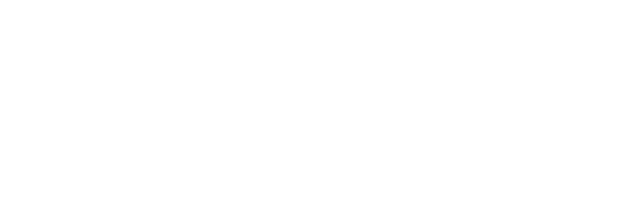
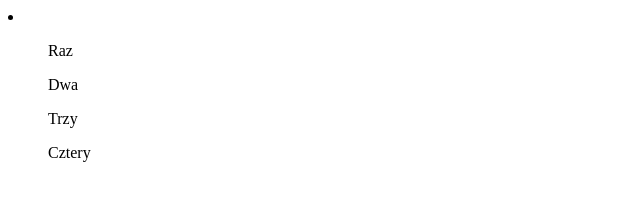
Before and after one commit to JAKVVVB/strona1, a plain HTML site: page index.html in a window 1280 px wide. Shown: the whole page, without its empty margins (0-640 px from the left). Drawn offline with Linux system fonts and the light colour scheme.

Commit message:
Update index.html

```diff
--- a/index.html
+++ b/index.html
@@ -6,6 +6,11 @@
     <title>Document</title>
 </head>
 <body>
-
+    <li>
+        <ul>Raz</ul>
+        <ul>Dwa</ul>
+        <ul>Trzy</ul>
+        <ul>Cztery</ul>
+    </li>
 </body>
 </html>
```
